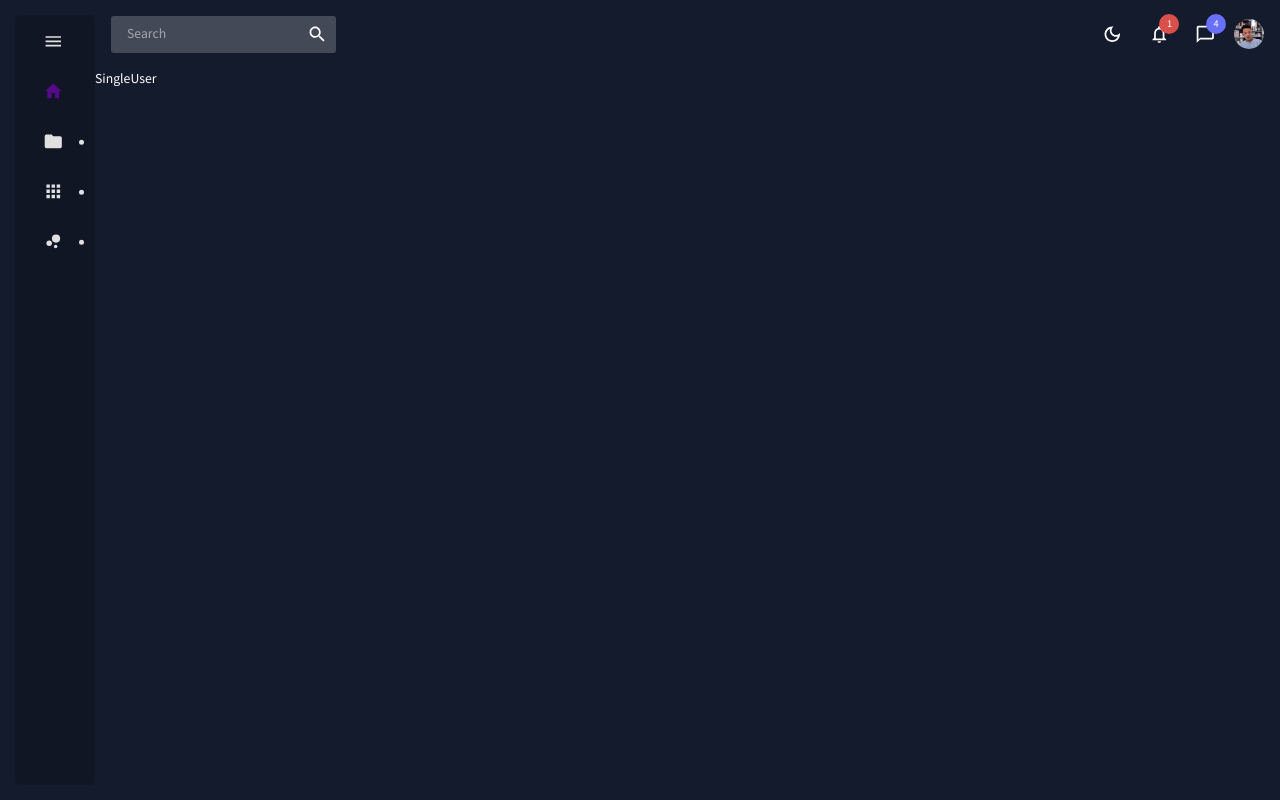
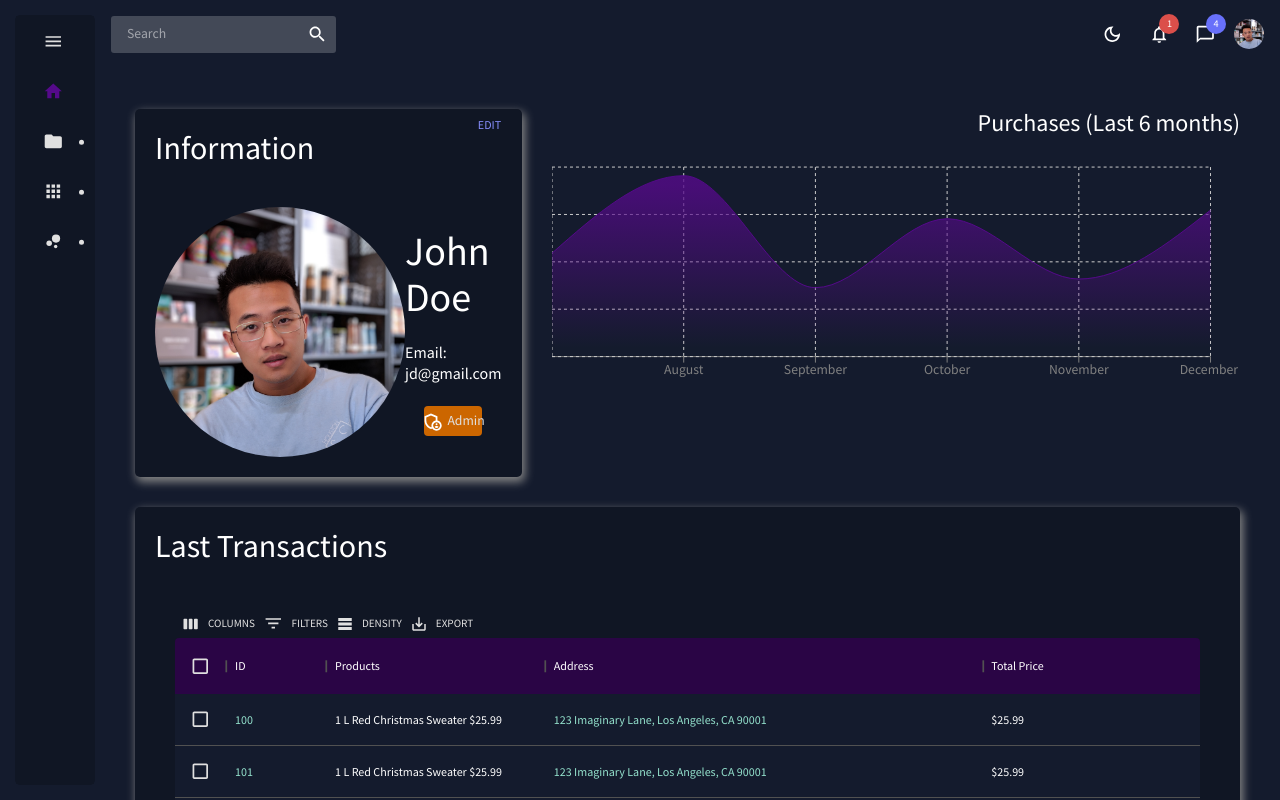
Before and after one commit to dyslecixdev/react-admin, a React (Create React App) app: page /users/1 in a window 1280 px wide. Shown: the top 800 px of the page. Built offline with nearby package versions, Linux system fonts and the light colour scheme.

Commit message:
SingleUser

```diff
--- a/package.json
+++ b/package.json
@@ -32,6 +32,7 @@
 		"react-pro-sidebar": "^1.0.0-alpha.9",
 		"react-router-dom": "^6.4.5",
 		"react-scripts": "5.0.1",
+		"recharts": "^2.2.0",
 		"uuid": "^9.0.0",
 		"web-vitals": "^2.1.4",
 		"yup": "^0.32.11"
--- a/src/data/mockTableData.js
+++ b/src/data/mockTableData.js
@@ -191,4 +191,158 @@ const mockDataOrders = [
 	}
 ];
 
-export {mockDataUsers, mockDataProducts, mockDataOrders};
+// Fake order documents for a single user document in MongoDB.
+const mockDataTransaction = [
+	{
+		id: 100,
+		products: [
+			{
+				id: 12,
+				name: 'Christmas Sweater',
+				price: 25.99,
+				size: ['L'],
+				color: ['Red'],
+				quantity: 1
+			}
+		],
+		address: '123 Imaginary Lane, Los Angeles, CA 90001',
+		totalPrice: 25.99
+	},
+	{
+		id: 101,
+		products: [
+			{
+				id: 12,
+				name: 'Christmas Sweater',
+				price: 25.99,
+				size: ['L'],
+				color: ['Red'],
+				quantity: 1
+			}
+		],
+		address: '123 Imaginary Lane, Los Angeles, CA 90001',
+		totalPrice: 25.99
+	},
+	{
+		id: 102,
+		products: [
+			{
+				id: 12,
+				name: 'Christmas Sweater',
+				price: 25.99,
+				size: ['L'],
+				color: ['Red'],
+				quantity: 1
+			}
+		],
+		address: '123 Imaginary Lane, Los Angeles, CA 90001',
+		totalPrice: 25.99
+	},
+	{
+		id: 103,
+		products: [
+			{
+				id: 12,
+				name: 'Christmas Sweater',
+				price: 25.99,
+				size: ['L'],
+				color: ['Red'],
+				quantity: 1
+			}
+		],
+		address: '123 Imaginary Lane, Los Angeles, CA 90001',
+		totalPrice: 25.99
+	},
+	{
+		id: 104,
+		products: [
+			{
+				id: 12,
+				name: 'Christmas Sweater',
+				price: 25.99,
+				size: ['L'],
+				color: ['Red'],
+				quantity: 1
+			}
+		],
+		address: '123 Imaginary Lane, Los Angeles, CA 90001',
+		totalPrice: 25.99
+	},
+	{
+		id: 105,
+		products: [
+			{
+				id: 12,
+				name: 'Christmas Sweater',
+				price: 25.99,
+				size: ['L'],
+				color: ['Red'],
+				quantity: 1
+			}
+		],
+		address: '123 Imaginary Lane, Los Angeles, CA 90001',
+		totalPrice: 25.99
+	},
+	{
+		id: 106,
+		products: [
+			{
+				id: 12,
+				name: 'Christmas Sweater',
+				price: 25.99,
+				size: ['L'],
+				color: ['Red'],
+				quantity: 1
+			}
+		],
+		address: '123 Imaginary Lane, Los Angeles, CA 90001',
+		totalPrice: 25.99
+	},
+	{
+		id: 107,
+		products: [
+			{
+				id: 12,
+				name: 'Christmas Sweater',
+				price: 25.99,
+				size: ['L'],
+				color: ['Red'],
+				quantity: 1
+			}
+		],
+		address: '123 Imaginary Lane, Los Angeles, CA 90001',
+		totalPrice: 25.99
+	},
+	{
+		id: 108,
+		products: [
+			{
+				id: 12,
+				name: 'Christmas Sweater',
+				price: 25.99,
+				size: ['L'],
+				color: ['Red'],
+				quantity: 1
+			}
+		],
+		address: '123 Imaginary Lane, Los Angeles, CA 90001',
+		totalPrice: 25.99
+	},
+	{
+		id: 109,
+		products: [
+			{
+				id: 12,
+				name: 'Christmas Sweater',
+				price: 25.99,
+				size: ['L'],
+				color: ['Red'],
+				quantity: 1
+			}
+		],
+		address: '123 Imaginary Lane, Los Angeles, CA 90001',
+		totalPrice: 25.99
+	}
+];
+
+export {mockDataUsers, mockDataProducts, mockDataOrders, mockDataTransaction};
--- a/src/pages/Bar.jsx
+++ b/src/pages/Bar.jsx
@@ -22,6 +22,7 @@ function Bar() {
 					height: '70vh',
 					backgroundColor: mode === 'light' && colors.secondary[300],
 					color: colors.primary[500],
+					boxShadow: mode === 'light' && `1px 1px 3px 1px ${colors.greyAccent[400]}`,
 					borderRadius: '5px'
 				}}
 			>
--- a/src/pages/FAQ.jsx
+++ b/src/pages/FAQ.jsx
@@ -18,7 +18,7 @@ function FAQ() {
 	const colors = tokens(mode);
 
 	return (
-		<Box sx={{m: '20px'}}>
+		<Box sx={{m: '20px', pb: '20px'}}>
 			<Header title='FAQ' subtitle='Frequently Asked Questions' />
 
 			{/* Accordion Questions */}
--- a/src/pages/Geo.jsx
+++ b/src/pages/Geo.jsx
@@ -21,8 +21,10 @@ function Geo() {
 			<Box
 				sx={{
 					height: '70vh',
+					backgroundColor: mode === 'light' && colors.secondary[300],
 					color: colors.primary[500],
-					border: `1px solid ${colors.greyAccent[100]}`,
+					boxShadow: mode === 'light' && `1px 1px 3px 1px ${colors.greyAccent[400]}`,
+					border: mode === 'dark' ? `1px solid ${colors.greyAccent[100]}` : 'none',
 					borderRadius: '5px'
 				}}
 			>
--- a/src/pages/Line.jsx
+++ b/src/pages/Line.jsx
@@ -22,6 +22,7 @@ function Line() {
 					height: '70vh',
 					backgroundColor: mode === 'light' && colors.secondary[300],
 					color: colors.primary[500],
+					boxShadow: mode === 'light' && `1px 1px 3px 1px ${colors.greyAccent[400]}`,
 					borderRadius: '5px'
 				}}
 			>
--- a/src/pages/Orders.jsx
+++ b/src/pages/Orders.jsx
@@ -109,7 +109,7 @@ function Orders() {
 					variant={mode === 'dark' ? 'outlined' : 'contained'}
 					color='success'
 					component={Link}
-					to='/newUser'
+					to='/users/newUser'
 					sx={{
 						width: '80px',
 						p: '5px',
@@ -133,7 +133,6 @@ function Orders() {
 						backgroundColor: colors.purpleAccent[800],
 						borderBottom: 'none'
 					},
-					// Every other column's text color.
 					'& .green-column': {
 						color: colors.greenAccent[300]
 					},
--- a/src/pages/Pie.jsx
+++ b/src/pages/Pie.jsx
@@ -22,6 +22,7 @@ function Pie() {
 					height: '70vh',
 					backgroundColor: mode === 'light' && colors.secondary[300],
 					color: colors.primary[500],
+					boxShadow: mode === 'light' && `1px 1px 3px 1px ${colors.greyAccent[400]}`,
 					borderRadius: '5px'
 				}}
 			>
--- a/src/pages/Products.jsx
+++ b/src/pages/Products.jsx
@@ -117,7 +117,7 @@ function Products() {
 					variant={mode === 'dark' ? 'outlined' : 'contained'}
 					color='success'
 					component={Link}
-					to='/newUser'
+					to='/users/newUser'
 					sx={{
 						width: '80px',
 						p: '5px',
--- a/src/pages/SingleUser.jsx
+++ b/src/pages/SingleUser.jsx
@@ -1,5 +1,240 @@
+import {useTheme, Box, Button, Typography, Avatar} from '@mui/material';
+import {DataGrid, GridToolbar} from '@mui/x-data-grid';
+import {AdminPanelSettingsOutlined, LockOpenOutlined} from '@mui/icons-material';
+
+import {AreaChart, Area, XAxis, CartesianGrid, Tooltip, ResponsiveContainer} from 'recharts';
+
+import {tokens} from '../theme';
+import {mockDataTransaction} from '../data/mockTableData';
+import Profile from '../assets/profile.jpg';
+
+const data = [
+	{name: 'July', Total: 1200},
+	{name: 'August', Total: 2100},
+	{name: 'September', Total: 800},
+	{name: 'October', Total: 1600},
+	{name: 'November', Total: 900},
+	{name: 'December', Total: 1700}
+];
+
 function SingleUser() {
-	return <div>SingleUser</div>;
+	const theme = useTheme();
+	const {mode} = theme.palette;
+	const colors = tokens(mode);
+
+	// todo Change admin dynamically.
+	const isAdmin = true;
+
+	const columns = [
+		{field: 'id', headerName: 'ID', cellClassName: 'green-column'},
+		{
+			field: 'products',
+			headerName: 'Products',
+			flex: 1,
+			renderCell: ({row: {products}}) => {
+				return (
+					<div>
+						{products.map(({id, name, price, size, color, quantity}) => (
+							<div key={id}>
+								{quantity} {size} {color} {name} ${price.toFixed(2)}
+							</div>
+						))}
+					</div>
+				);
+			}
+		},
+		{field: 'address', headerName: 'Address', cellClassName: 'green-column', flex: 2},
+		{
+			field: 'totalPrice',
+			headerName: 'Total Price',
+			flex: 1,
+			renderCell: ({row: {totalPrice}}) => {
+				return <div>${totalPrice.toFixed(2)}</div>;
+			}
+		}
+	];
+
+	return (
+		<Box sx={{m: '20px', pb: '20px'}}>
+			<Box sx={{p: '20px', display: 'flex', gap: '30px'}}>
+				{/* User Information */}
+				<Box
+					sx={{
+						p: '20px',
+						flex: 2,
+						position: 'relative',
+						backgroundColor:
+							mode === 'dark' ? colors.primary[600] : colors.secondary[500],
+						boxShadow: `2px 4px 10px 1px ${colors.greyAccent[400]}`,
+						borderRadius: '5px'
+					}}
+				>
+					<Button
+						color='info'
+						sx={{
+							p: '5px',
+							position: 'absolute',
+							top: 0,
+							right: 0,
+							color: colors.blueAccent[400],
+							borderRadius: '0px 0px 0px 5px'
+						}}
+					>
+						Edit
+					</Button>
+					<Typography variant='h2' sx={{mb: '40px'}}>
+						Information
+					</Typography>
+					<Box sx={{display: 'flex', justifyContent: 'space-evenly'}}>
+						<Avatar
+							alt='John Doe'
+							src={Profile}
+							sx={{width: '250px', height: '250px'}}
+						/>
+						<Box
+							sx={{
+								display: 'flex',
+								flexDirection: 'column',
+								justifyContent: 'space-evenly',
+								alignItems: 'center'
+							}}
+						>
+							<Typography variant='h1'>John Doe</Typography>
+							<Typography variant='h5'>Email: jd@gmail.com</Typography>
+							<Box
+								sx={{
+									width: '60%',
+									m: '0 auto',
+									p: '5px',
+									display: 'flex',
+									justifyContent: 'center',
+									backgroundColor:
+										isAdmin === true
+											? colors.orangeAccent[600]
+											: colors.orangeAccent[700],
+									borderRadius: '4px'
+								}}
+							>
+								{isAdmin === true ? (
+									<AdminPanelSettingsOutlined />
+								) : (
+									<LockOpenOutlined />
+								)}
+								<Typography sx={{ml: '5px', color: colors.greyAccent[100]}}>
+									{isAdmin === true ? 'Admin' : 'User'}
+								</Typography>
+							</Box>
+						</Box>
+					</Box>
+				</Box>
+
+				{/* Area Chart */}
+				<Box
+					sx={{
+						flex: 4,
+						color: mode === 'dark' ? colors.primary[900] : colors.primary[100]
+					}}
+				>
+					<Typography
+						variant='h3'
+						sx={{
+							mb: '20px',
+							color: mode === 'dark' ? colors.secondary[100] : colors.primary[100],
+							textAlign: 'end'
+						}}
+					>
+						Purchases (Last 6 months)
+					</Typography>
+					<ResponsiveContainer width='100%' height='100%' aspect={3 / 1}>
+						<AreaChart
+							width={730}
+							height={250}
+							data={data}
+							margin={{top: 10, right: 30, left: 0, bottom: 0}}
+						>
+							<defs>
+								<linearGradient id='total' x1='0' y1='0' x2='0' y2='1'>
+									<stop
+										offset='5%'
+										stopColor={colors.purpleAccent[600]}
+										stopOpacity={0.8}
+									/>
+									<stop
+										offset='95%'
+										stopColor={colors.purpleAccent[600]}
+										stopOpacity={0}
+									/>
+								</linearGradient>
+							</defs>
+							<XAxis dataKey='name' stroke='gray' />
+							<CartesianGrid strokeDasharray='3 3' className='chartGrid' />
+							<Tooltip />
+							<Area
+								type='monotone'
+								dataKey='Total'
+								stroke={colors.purpleAccent[600]}
+								fillOpacity={1}
+								fill='url(#total)'
+							/>
+						</AreaChart>
+					</ResponsiveContainer>
+				</Box>
+			</Box>
+
+			{/* MUI Table */}
+			<Box
+				sx={{
+					m: '10px 20px',
+					p: '20px',
+					backgroundColor: mode === 'dark' ? colors.primary[600] : colors.secondary[500],
+					boxShadow: `2px 4px 10px 1px ${colors.greyAccent[400]}`,
+					borderRadius: '5px'
+				}}
+			>
+				<Typography variant='h2'>Last Transactions</Typography>
+				<Box sx={{m: '20px'}}>
+					<Box
+						sx={{
+							height: '75vh',
+							m: '40px 0 0 0',
+							'& .MuiDataGrid-root': {border: 'none'},
+							'& .MuiButtonBase-root': {
+								color: colors.greyAccent[100]
+							},
+							'& .MuiDataGrid-columnHeaders': {
+								backgroundColor: colors.purpleAccent[800],
+								borderBottom: 'none'
+							},
+							'& .green-column': {
+								color: colors.greenAccent[300]
+							},
+							'& .MuiCheckbox-root.Mui-checked': {
+								color: colors.greyAccent[100]
+							},
+							'& .MuiDataGrid-cell': {
+								borderBottom: `1px solid ${colors.greyAccent[400]}`
+							},
+							'& .MuiDataGrid-virtualScroller': {
+								backgroundColor:
+									mode === 'dark' ? colors.primary[500] : colors.secondary[900]
+							},
+							'& .MuiDataGrid-footerContainer': {
+								backgroundColor: colors.purpleAccent[800],
+								borderTop: 'none'
+							}
+						}}
+					>
+						<DataGrid
+							rows={mockDataTransaction}
+							columns={columns}
+							components={{Toolbar: GridToolbar}}
+							checkboxSelection
+						/>
+					</Box>
+				</Box>
+			</Box>
+		</Box>
+	);
 }
 
 export default SingleUser;
```
Also changed, not shown: src/pages/Calendar.jsx (+12 -3 lines), src/pages/Users.jsx (+8 -4 lines), 1 other file (tests, documents, lock files or other folders).
